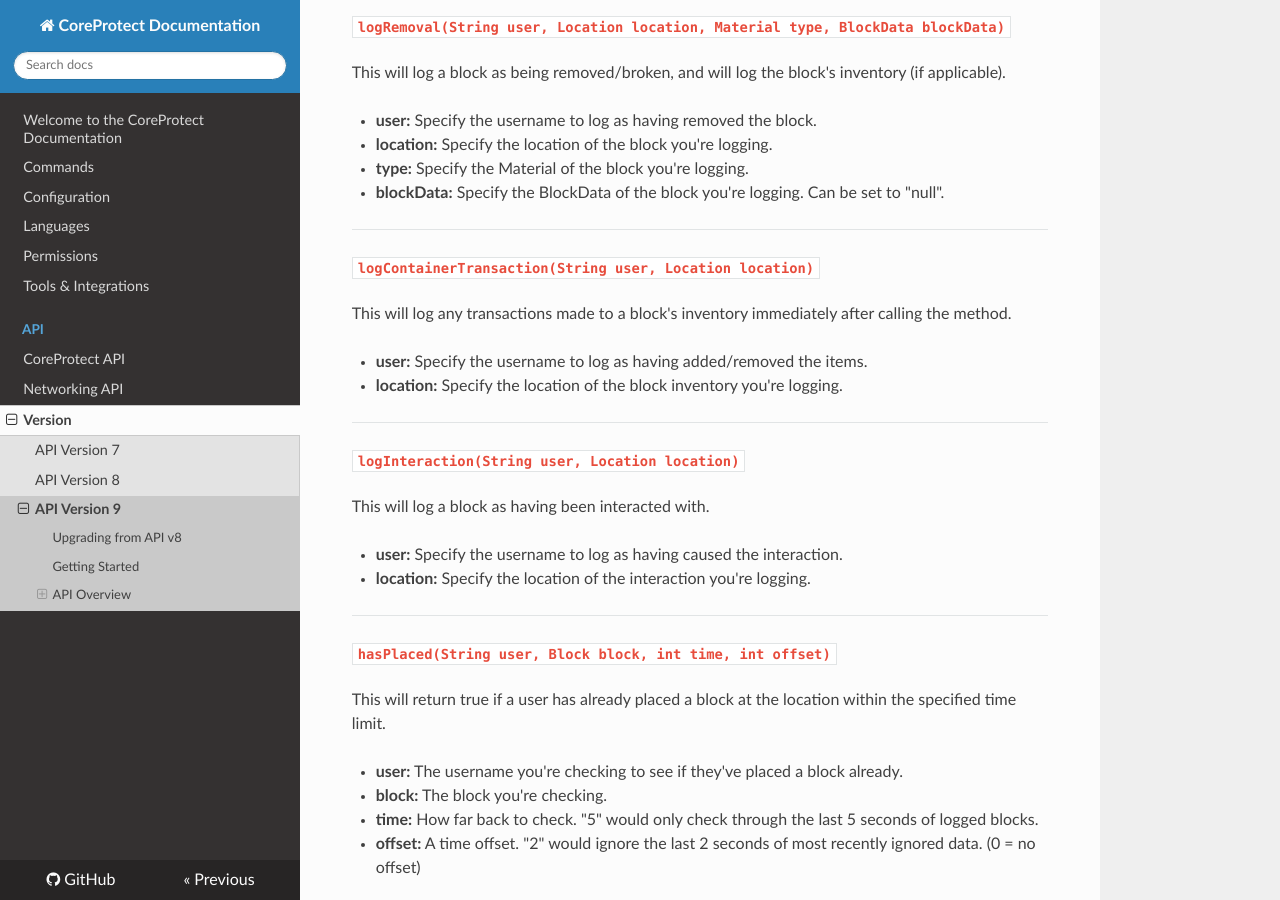
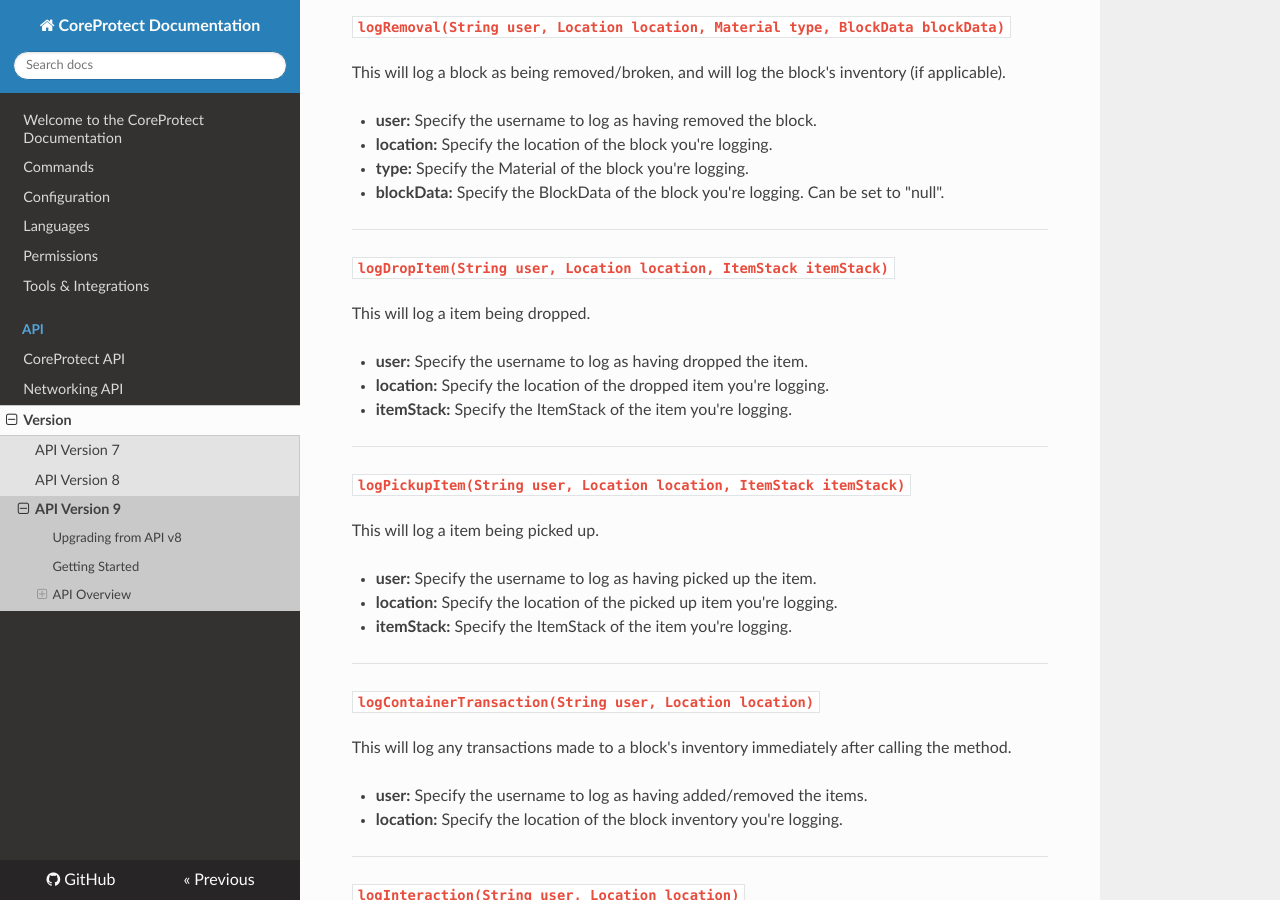
Before and after one commit to PlayPro/CoreProtect, an MkDocs documentation site: the page built from docs/api/version/v9.md, in a window 1280 px wide and 900 px high, scrolled down 5603 px. Built offline with MkDocs 1.6.1, drawn with Linux system fonts in a browser that asks for light colours; nearby versions of some CDN libraries; some of the changed text lies outside the part shown.

Commit message:
Update v9.md
unclear if the addition of 2 methods deserves its own API version bump

````diff
--- a/docs/api/version/v9.md
+++ b/docs/api/version/v9.md
@@ -256,6 +256,26 @@ This will log a block as being removed/broken, and will log the block's inventor
 
 ---
 
+#### `logDropItem(String user, Location location, ItemStack itemStack)`
+
+This will log a item being dropped.
+
+* **user:** Specify the username to log as having dropped the item.
+* **location:** Specify the location of the dropped item you're logging.
+* **itemStack:** Specify the ItemStack of the item you're logging.
+
+---
+
+#### `logPickupItem(String user, Location location, ItemStack itemStack)`
+
+This will log a item being picked up.
+
+* **user:** Specify the username to log as having picked up the item.
+* **location:** Specify the location of the picked up item you're logging.
+* **itemStack:** Specify the ItemStack of the item you're logging.
+
+---
+
 #### `logContainerTransaction(String user, Location location)`
 
 This will log any transactions made to a block's inventory immediately after calling the method.
@@ -468,6 +488,28 @@ if (CoreProtect != null){ // Ensure we have access to the API
 
 ---
 
+- Log 24 dirt dropped at a location by the user "Notch".
+```java
+CoreProtectAPI CoreProtect = getCoreProtect();
+if (CoreProtect != null){ // Ensure we have access to the API
+  Player player = Bukkit.getPlayer("Notch")
+  api.logDropItem(player.getName() player.getLocation(), new ItemStack(Material.DIRT, 24));
+}
+```
+
+---
+
+- Log 56 seeds picked up at a location by the user "Notch".
+```java
+CoreProtectAPI CoreProtect = getCoreProtect();
+if (CoreProtect != null){ // Ensure we have access to the API
+  Player player = Bukkit.getPlayer("Notch")
+  api.logPickupItem(player.getName() player.getLocation(), new ItemStack(Material.WHEAT_SEEDS, 56));
+}
+```
+
+---
+
 - Log adding/remove items in a chest (or some other block inventory).
 ```java
 CoreProtectAPI CoreProtect = getCoreProtect();
````
